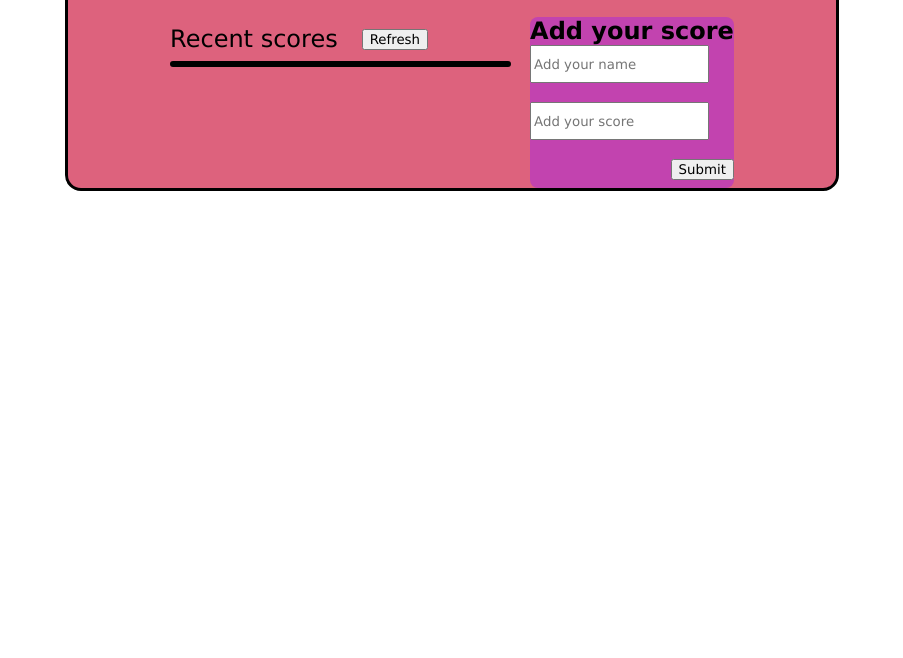
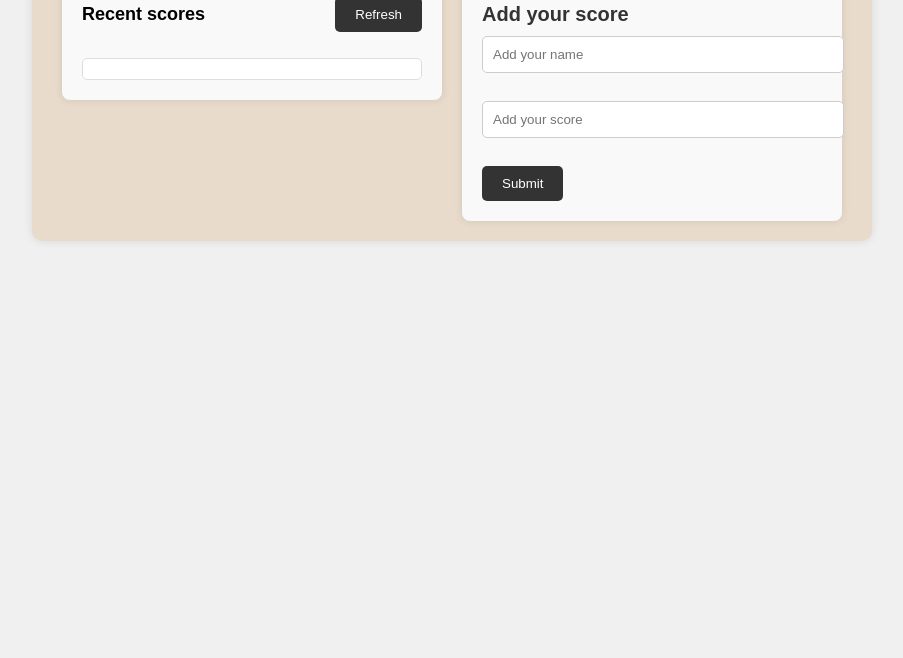
Before and after one commit to ijeomaodinko/leaderboard_project, a website built with webpack: page src/index.html in a window 1280 px wide. Shown: the part 142-800 px from the top of the page, without its empty margins (188-1091 px from the left). Built offline with nearby package versions, Linux system fonts and the light colour scheme; no server answers.

Commit message:
Add files

```diff
--- a/src/addScores.js
+++ b/src/addScores.js
@@ -1,10 +1,11 @@
-// to add items to the board
-const addScore = (name, score) => {
+// Define the addScore function
+function addScore(user, score, id) {
+  // Implementation of adding score to the DOM
   const scoresItem = document.getElementById('scoreRender');
-  const divItem = document.createElement('div');
-  divItem.classList.add('score-collection');
-  divItem.className = ('score-collection');
-  divItem.innerHTML = `<p class="pview">${name} <span class="pviewScore">${score}</span><p>`;
-  scoresItem.appendChild(divItem);
-};
+  const scoreElement = document.createElement('div');
+  scoreElement.className = ('score-collection');
+  scoreElement.innerHTML = `<p class="pview">${user} <span class="pviewScore"> ${score}</span><p>`;
+  scoresItem.appendChild(scoreElement);
+}
+
 export default addScore;
--- a/src/refreshScores.js
+++ b/src/refreshScores.js
@@ -1,29 +1,29 @@
-// disable eslint
+// Import the addScore function
 import addScore from './addScores.js';
 
-// to get data from the api
-const renderScores = () => {
+// Define the renderScores function
+function renderScores() {
   const scoresItem = document.getElementById('scoreRender');
   scoresItem.innerHTML = '';
-  const getScores = async () => {
-    const request = await fetch(
-      'https://us-central1-js-capstone-backend.cloudfunctions.net/api/games/zl4d7ivkemottvg2fudz/scores/',
-    );
-    // console.log(request)
-    const data = await request.json();
-    return data.result;
-  };
 
-  getScores().then(
-    (value) => {
-      value.forEach((score, id) => {
-        addScore(score.user, score.score, id);
-      });
-    },
-    (error) => {
-      throw error;
-    },
-  );
-};
+  // Define the getScores function
+  function getScores() {
+    return fetch(
+      'https://us-central1-js-capstone-backend.cloudfunctions.net/api/games/zl4d7ivkemottvg2fudz/scores/'
+    ).then(function (request) {
+      return request.json();
+    }).then(function (data) {
+      return data.result;
+    });
+  }
+
+  getScores().then(function (value) {
+    value.forEach(function (score, id) {
+      addScore(score.user, score.score, id);
+    });
+  }, function (error) {
+    throw error;
+  });
+}
 
 export default renderScores;
--- a/src/style.css
+++ b/src/style.css
@@ -1,99 +1,119 @@
-* {
-  margin: auto;
-  font-family: Verdana, Geneva, Tahoma, sans-serif;
+body {
+  background-color: #f0f0f0;
+  font-family: Arial, sans-serif;
+  margin: 0;
+  padding: 0;
 }
 
 .sectionLeaderboard {
-  width: 60%;
-  border: 3px solid black;
-  margin-left: auto;
-  margin-right: auto;
-  margin-top: 4rem;
-  border-radius: 1rem;
-  background-color: #dd627d;
+  border-radius: 10px;
+  box-shadow: 0px 0px 10px rgba(0, 0, 0, 0.1);
+  padding: 20px;
+  margin: 20px auto;
+  max-width: 800px;
+  position: relative;
+  overflow: hidden;
+  background: rgba(241, 146, 28, 0.1);
+}
+
+h1 {
+  text-align: center;
+  margin-bottom: 20px;
+  color: #333;
+}
+
+.sectiondiv {
+  display: flex;
+  justify-content: space-between;
+  align-items: flex-start;
+}
+
+.div1,
+.div2 {
+  background-color: #f9f9f9;
+  padding: 20px;
+  border-radius: 8px;
+  box-shadow: 0px 0px 8px rgba(0, 0, 0, 0.1);
+  flex: 1;
+  margin: 0 10px;
 }
 
 .div_p {
   display: flex;
-  flex-direction: row;
-  gap: 1.5rem;
-  margin-top: 0.5rem;
-}
-
-.btn-refresh {
-  float: right;
-}
-
-h1 {
-  /* font-size: 2rem; */
-  font-family: sans-serif;
-  font-weight: 700;
-  margin-left: 15%;
-  margin-top: 2rem;
+  justify-content: space-between;
+  align-items: center;
+  margin-bottom: 15px;
 }
 
 .title_score {
-  font-size: 24px;
+  font-size: 18px;
+  font-weight: bold;
 }
 
-input {
-  height: 2rem;
+.btn-refresh,
+.btn-submit {
+  background-color: #333;
+  color: #fff;
+  border: none;
+  padding: 10px 20px;
+  border-radius: 5px;
+  cursor: pointer;
+  transition: background-color 0.3s, transform 0.3s;
 }
 
-.btn-submit {
-  float: right;
-  margin-bottom: 0.5rem;
-}
-
-.pview {
-  display: flex;
-  flex-direction: row;
-  justify-content: space-between;
-  width: 100%;
-  margin-left: 0.5rem;
-}
-
-.pviewScore {
-  font-size: 16px;
-  font-weight: 400;
-  text-align: right;
-  justify-content: end;
-}
-
-.sectiondiv {
-  display: flex;
-  flex-direction: row;
-  align-content: center;
-  margin-left: auto;
-  margin-right: auto;
+.btn-refresh:hover,
+.btn-submit:hover {
+  background-color: #444;
+  transform: scale(1.05);
 }
 
 .scoreRender {
-  border: solid black;
-  width: 130%;
-  height: auto;
-  margin-top: 0.5rem;
-  margin-bottom: 1rem;
-  border-radius: 1rem;
-  background-color: #f588e3;
+  background-color: #fff;
+  border: 1px solid #ddd;
+  padding: 10px;
+  border-radius: 5px;
+  max-height: 300px;
+  overflow-y: auto;
 }
 
-.score-collection {
-  padding-top: 0.9rem;
-  height: 2rem;
+.div2 h2 {
+  font-size: 20px;
+  margin-bottom: 10px;
+  color: #333;
 }
 
-.score-collection:nth-child(even) {
-  background-color: rgb(245, 240, 240);
+.fname,
+.score {
+  width: 100%;
+  padding: 10px;
+  margin-bottom: 10px;
+  border: 1px solid #ccc;
+  border-radius: 5px;
+  transition: border-color 0.3s;
 }
 
-.div2 {
-  margin-top: 2rem;
-  margin-left: 0;
-  background-color: #c243af;
-  border-radius: 0.5rem;
+.fname:focus,
+.score:focus {
+  border-color: #666;
 }
 
-.div1 {
-  margin-top: 2rem;
+@keyframes lightPass {
+  0%, 100% {
+    background-color: rgba(255, 255, 255, 0);
+  }
+  50% {
+    background-color: rgba(176, 158, 143, 0.2);
+  }
 }
+
+.sectionLeaderboard::before {
+  content: '';
+  position: absolute;
+  top: 0;
+  left: 0;
+  width: 100%;
+  height: 100%;
+  background-color: rgba(255, 255, 255, 0);
+  animation: lightPass 20s infinite;
+  z-index: -1;
+}
--- a/src/submitscores.js
+++ b/src/submitscores.js
@@ -1,31 +1,31 @@
-// disable eslint.
 import renderScores from './refreshScores.js';
 
-// to send data to the api
-const submit = (user, score) => {
+// Define the submit function
+async function submit(user, score) {
   if (user || score !== '') {
-    const sentToApi = async () => {
-      const request = await fetch(
+    // Define the sentToApi function
+    async function sentToApi() {
+      const response = await fetch(
         'https://us-central1-js-capstone-backend.cloudfunctions.net/api/games/zl4d7ivkemottvg2fudz/scores/',
         {
           method: 'POST',
           body: JSON.stringify({
-            user: `${user}`,
-            score,
+            user: user,
+            score: score,
           }),
           headers: {
             'Content-type': 'application/json; charset=UTF-8',
           },
-        },
+        }
       );
-      return request.status;
-    };
-    sentToApi()
-      .then((res) => res)
-      .then(() => {
-        renderScores();
-      });
+      return response.status;
+    }
+
+    // Call the sentToApi function
+    const res = await sentToApi();
+    renderScores();
+    return res;
   }
-};
+}
 
 export default submit;
```
